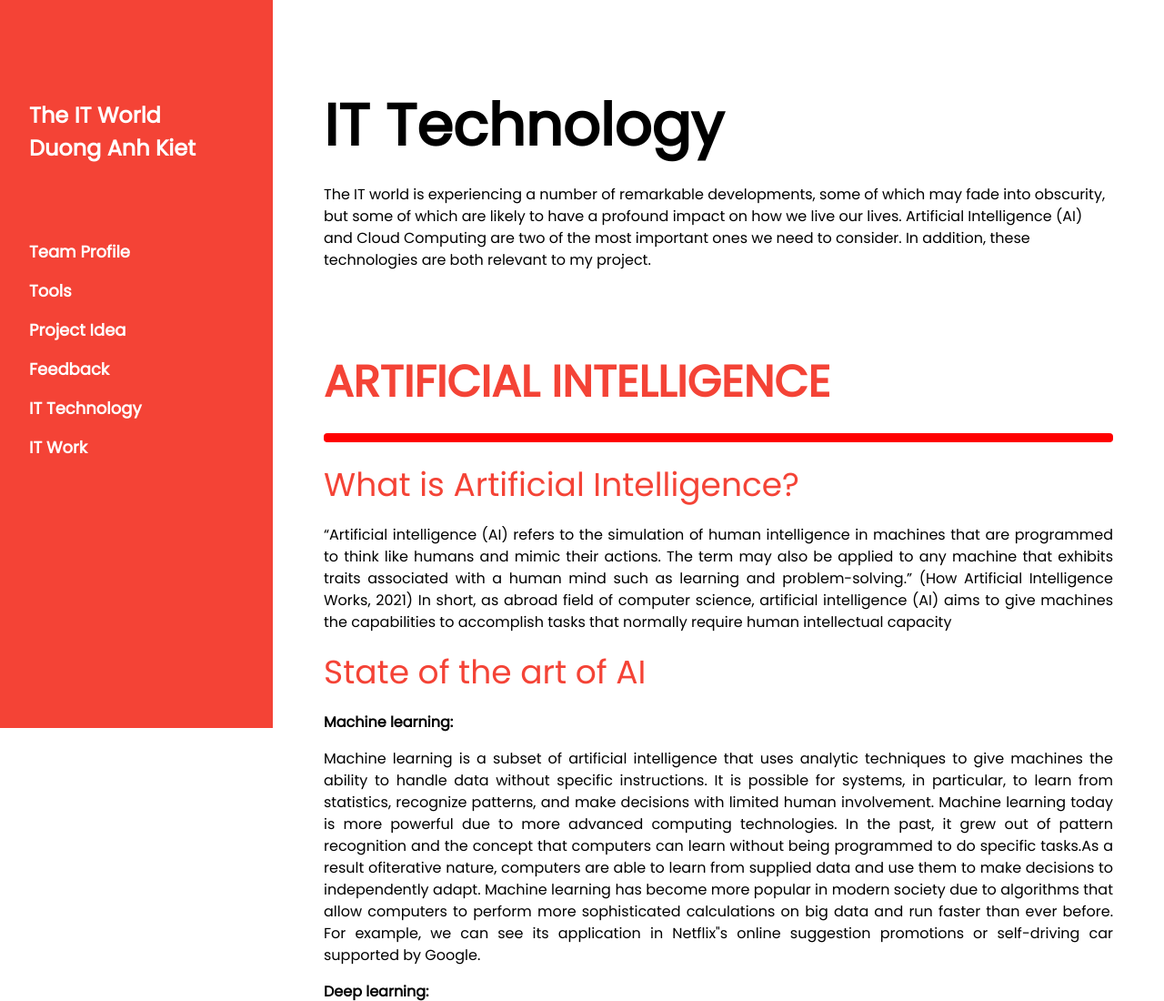
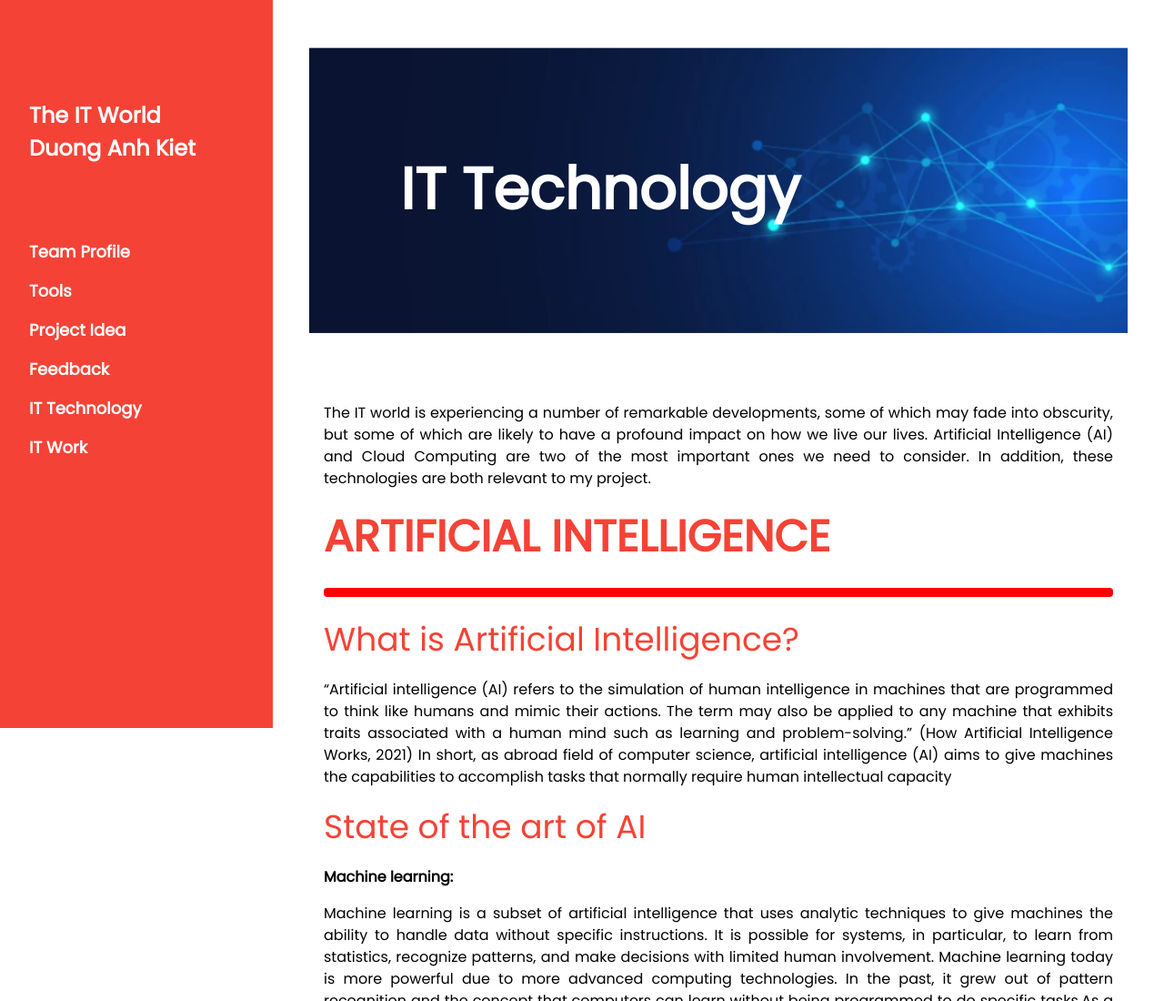
Before and after one commit to KietDuongAnh/DuongAnhKiet, a plain HTML site: page ittech.html in a window 1280 px wide. Shown: the top 1100 px of the page at 91% size. Drawn offline with nearby package versions, Linux system fonts and the light colour scheme.

Commit message:
Update ittech.html

```diff
--- a/ittech.html
+++ b/ittech.html
@@ -16,6 +16,14 @@ img {
   display: block;
   margin-left: auto;
   margin-right: auto;
+}
+.header {
+  background-image: url('https://raw.githubusercontent.com/KietDuongAnh/DuongAnhKiet/main/images/ittechbg.png');
+  padding: 100px;
+  color: white;
+  font-size: 30px;
+  background-repeat: no-repeat;
+  background-size: cover;
 }
 </style>
 <body>
@@ -49,19 +57,20 @@ img {
 <div class="w3-main" style="margin-left:340px;margin-right:40px">
 
   <!-- Header -->
-  <div class="w3-container" style="margin-top:80px">
+  <div class="header" style="margin-top:50px">
     <h1 class="w3-jumbo"><b>IT Technology</b></h1>
+
+  </div>
+
+  <!-- Afitificial Intelligence -->
+  <div class="w3-container" style="margin-top:60px">
+    <div style="text-align:justify">
       <p  >The IT world&nbsp;is experiencing a number
       of remarkable developments, some of which may fade into obscurity, but some of
       which are likely to have a profound impact on how we live our lives. Artificial
       Intelligence (AI) and Cloud Computing are two of the most important ones we
       need to consider. In addition, these technologies are both relevant to my
       project. </p>
-  </div>
-
-  <!-- Afitificial Intelligence -->
-  <div class="w3-container" style="margin-top:60px">
-    <div style="text-align:justify">
       <h1 class="w3-xxxlarge w3-text-red"><b>ARTIFICIAL INTELLIGENCE</b></h1>
       <hr style="border:5px solid red" class="w3-round">
 
```
